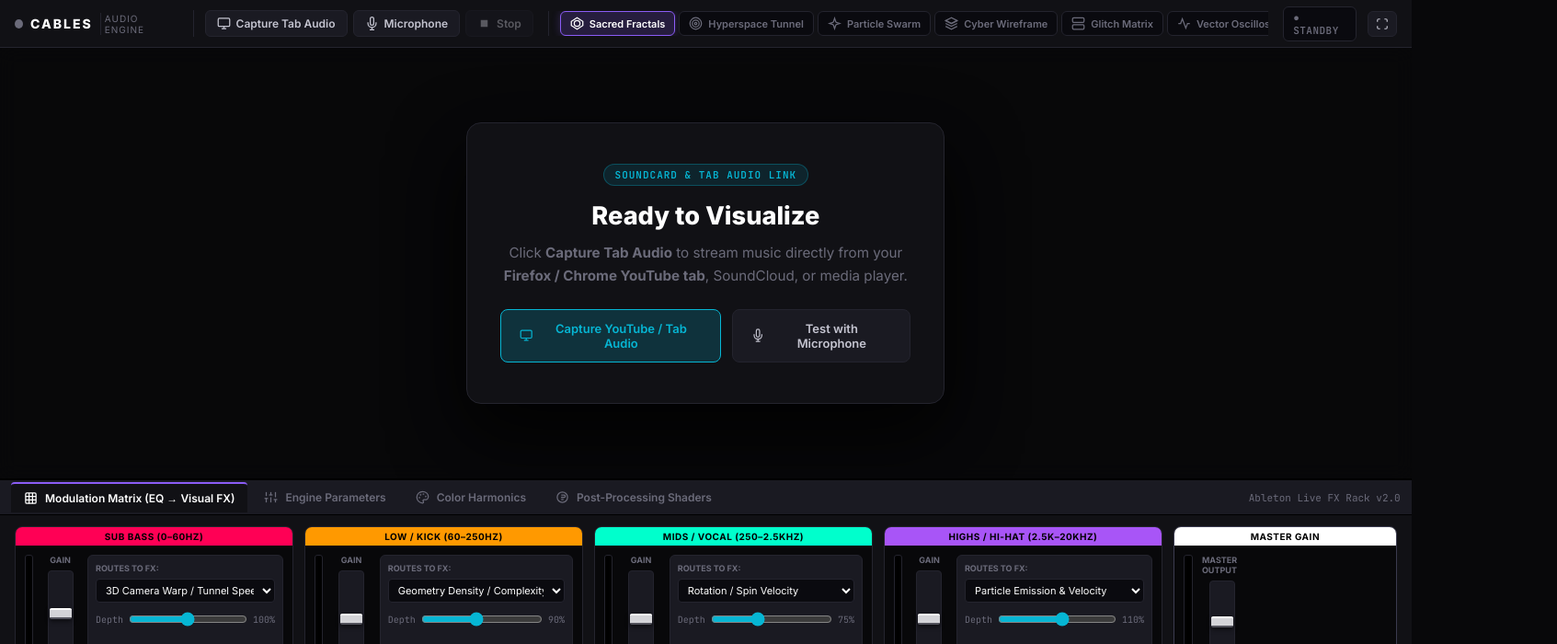
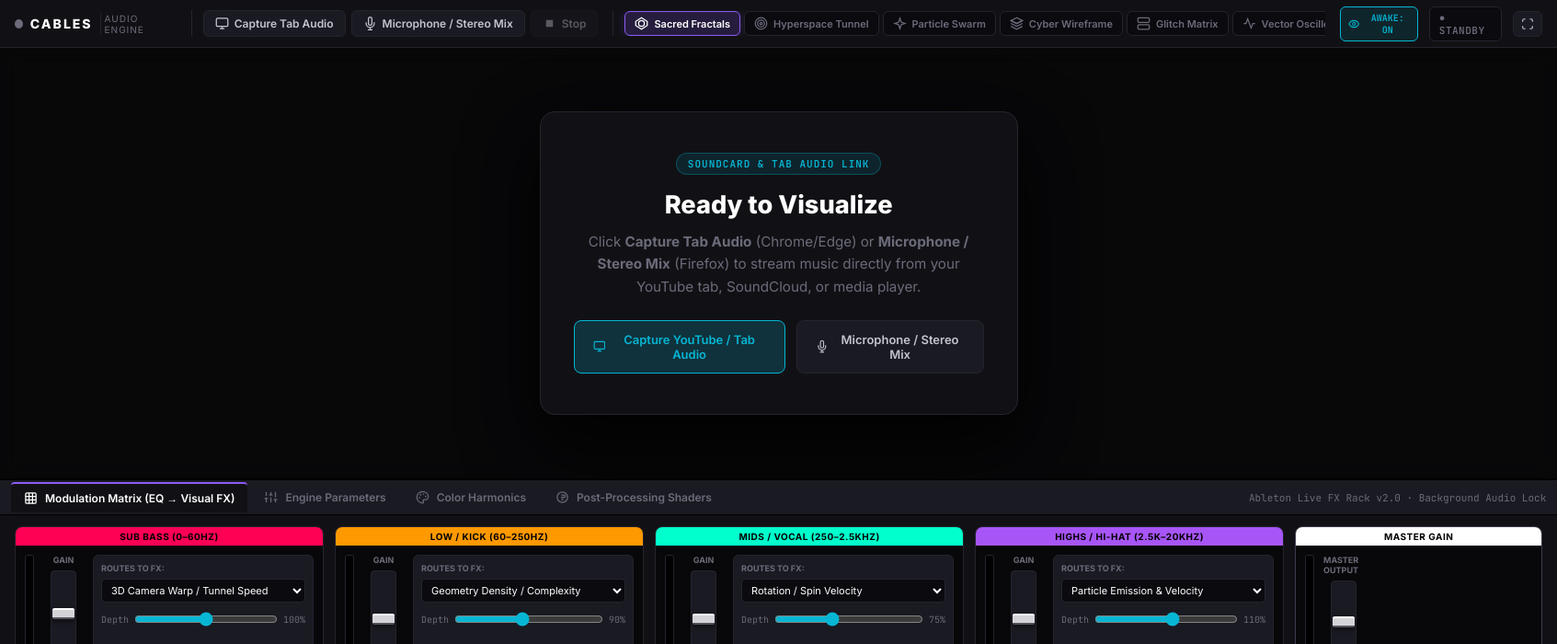
Before and after one commit to Mrswami/cables, a React (Vite) app: page / in a window 1280 px wide. Shown: the top 700 px of the page at 92% size, 1693 px wide, since content can reach past the window. Built offline with nearby package versions, Linux system fonts and the light colour scheme.

Commit message:
feat: background audio lock and screen wake lock to prevent sleep on alt-tab

```diff
--- a/src/App.jsx
+++ b/src/App.jsx
@@ -17,7 +17,8 @@ const Icons = {
   Sliders: () => <svg viewBox="0 0 24 24" fill="none" stroke="currentColor" strokeWidth="2" width="15" height="15"><line x1="4" y1="21" x2="4" y2="14"/><line x1="4" y1="10" x2="4" y2="3"/><line x1="12" y1="21" x2="12" y2="12"/><line x1="12" y1="8" x2="12" y2="3"/><line x1="20" y1="21" x2="20" y2="16"/><line x1="20" y1="12" x2="20" y2="3"/><line x1="1" y1="14" x2="7" y2="14"/><line x1="9" y1="8" x2="15" y2="8"/><line x1="17" y1="16" x2="23" y2="16"/></svg>,
   Palette: () => <svg viewBox="0 0 24 24" fill="none" stroke="currentColor" strokeWidth="2" width="15" height="15"><circle cx="13.5" cy="6.5" r=".5"/><circle cx="17.5" cy="10.5" r=".5"/><circle cx="8.5" cy="7.5" r=".5"/><circle cx="6.5" cy="12.5" r=".5"/><path d="M12 2C6.5 2 2 6.5 2 12s4.5 10 10 10c.926 0 1.648-.746 1.648-1.688 0-.437-.18-.835-.437-1.125-.29-.289-.438-.652-.438-1.125a1.64 1.64 0 0 1 1.668-1.668h1.996c3.051 0 5.555-2.503 5.555-5.554C21.965 6.012 17.461 2 12 2z"/></svg>,
   Fx: () => <svg viewBox="0 0 24 24" fill="none" stroke="currentColor" strokeWidth="2" width="15" height="15"><circle cx="12" cy="12" r="9"/><path d="M10 8h5a2 2 0 0 1 2 2v0a2 2 0 0 1-2 2h-5"/><path d="M10 12h4"/><path d="M10 16h4"/></svg>,
-  Matrix: () => <svg viewBox="0 0 24 24" fill="none" stroke="currentColor" strokeWidth="2" width="15" height="15"><rect x="3" y="3" width="18" height="18" rx="2"/><path d="M3 9h18"/><path d="M3 15h18"/><path d="M9 3v18"/><path d="M15 3v18"/></svg>
+  Matrix: () => <svg viewBox="0 0 24 24" fill="none" stroke="currentColor" strokeWidth="2" width="15" height="15"><rect x="3" y="3" width="18" height="18" rx="2"/><path d="M3 9h18"/><path d="M3 15h18"/><path d="M9 3v18"/><path d="M15 3v18"/></svg>,
+  Eye: () => <svg viewBox="0 0 24 24" fill="none" stroke="currentColor" strokeWidth="2" width="14" height="14"><path d="M2 12s3-7 10-7 10 7 10 7-3 7-10 7-10-7-10-7Z"/><circle cx="12" cy="12" r="3"/></svg>
 };
 
 // --- PRESET ENGINES ---
@@ -56,11 +57,13 @@ const MOD_TARGETS = [
 export default function App() {
   const canvasRef = useRef(null);
   const animRef = useRef(null);
+  const bgTimerRef = useRef(null);
   const analyserRef = useRef(null);
   const dataArrayRef = useRef(null);
   const waveDataArrayRef = useRef(null);
   const audioCtxRef = useRef(null);
   const streamRef = useRef(null);
+  const wakeLockRef = useRef(null);
 
   // App & Source State
   const [isRunning, setIsRunning] = useState(false);
@@ -70,6 +73,7 @@ export default function App() {
   const [error, setError] = useState('');
   const [activeTab, setActiveTab] = useState('matrix'); // 'matrix' | 'engine' | 'palette' | 'postfx'
   const [isFullscreen, setIsFullscreen] = useState(false);
+  const [keepAwake, setKeepAwake] = useState(true);
 
   // Live RMS Audio Levels for Strips
   const [levels, setLevels] = useState({ low: 0, mid: 0, high: 0, peak: 0, sub: 0 });
@@ -133,6 +137,57 @@ export default function App() {
     stateRef.current.params = params;
   }, [activeEngine, activePalette, subGain, lowGain, midGain, highGain, masterGain, modMatrix, params]);
 
+  // Request Screen WakeLock to prevent browser / display from sleeping
+  const requestWakeLock = async () => {
+    try {
+      if ('wakeLock' in navigator) {
+        wakeLockRef.current = await navigator.wakeLock.request('screen');
+      }
+    } catch (e) {
+      // Wake lock not supported or denied
+    }
+  };
+
+  const releaseWakeLock = () => {
+    if (wakeLockRef.current) {
+      wakeLockRef.current.release().catch(() => {});
+      wakeLockRef.current = null;
+    }
+  };
+
+  // Keep rendering and audio processing active even when Tab is unfocused or in background
+  useEffect(() => {
+    const handleVisibility = () => {
+      if (document.hidden) {
+        // Tab moved to background: keep Web Audio context awake & force continuous tick
+        if (audioCtxRef.current && audioCtxRef.current.state === 'suspended') {
+          audioCtxRef.current.resume();
+        }
+        if (stateRef.current.isRunning && !bgTimerRef.current) {
+          bgTimerRef.current = setInterval(() => {
+            renderFrame();
+          }, 1000 / 30); // 30fps steady background clock
+        }
+      } else {
+        // Tab in foreground: clear background interval and switch back to requestAnimationFrame
+        if (bgTimerRef.current) {
+          clearInterval(bgTimerRef.current);
+          bgTimerRef.current = null;
+        }
+        if (stateRef.current.isRunning) {
+          cancelAnimationFrame(animRef.current);
+          animRef.current = requestAnimationFrame(renderLoop);
+        }
+      }
+    };
+
+    document.addEventListener('visibilitychange', handleVisibility);
+    return () => {
+      document.removeEventListener('visibilitychange', handleVisibility);
+      if (bgTimerRef.current) clearInterval(bgTimerRef.current);
+    };
+  }, []); // eslint-disable-line react-hooks/exhaustive-deps
+
   // Handle Canvas Resize
   useEffect(() => {
     const handleResize = () => {
@@ -151,6 +206,12 @@ export default function App() {
   // Stop & Clean up Streams
   const stopAudio = useCallback(() => {
     cancelAnimationFrame(animRef.current);
+    if (bgTimerRef.current) {
+      clearInterval(bgTimerRef.current);
+      bgTimerRef.current = null;
+    }
+    releaseWakeLock();
+
     if (streamRef.current) {
       streamRef.current.getTracks().forEach(t => t.stop());
     }
@@ -171,7 +232,7 @@ export default function App() {
     }
   }, []);
 
-  // Setup Web Audio Graph
+  // Setup Web Audio Graph with continuous background active node
   const buildAudioGraph = useCallback((stream) => {
     const audioCtx = new (window.AudioContext || window.webkitAudioContext)();
     const analyser = audioCtx.createAnalyser();
@@ -183,6 +244,12 @@ export default function App() {
     const source = audioCtx.createMediaStreamSource(stream);
     source.connect(analyser);
 
+    // Create an inaudible gain node connected to destination to force the browser audio pipeline to NEVER sleep
+    const keepAliveGain = audioCtx.createGain();
+    keepAliveGain.gain.value = 0.00001; // virtually silent but actively streamed to speakers
+    source.connect(keepAliveGain);
+    keepAliveGain.connect(audioCtx.destination);
+
     audioCtxRef.current = audioCtx;
     analyserRef.current = analyser;
     dataArrayRef.current = new Uint8Array(analyser.frequencyBinCount);
@@ -192,11 +259,14 @@ export default function App() {
     setIsRunning(true);
     stateRef.current.isRunning = true;
 
+    // Request screen wake lock
+    if (keepAwake) requestWakeLock();
+
     // Initialize particles
     initParticles();
 
     animRef.current = requestAnimationFrame(renderLoop);
-  }, []); // eslint-disable-line react-hooks/exhaustive-deps
+  }, [keepAwake]); // eslint-disable-line react-hooks/exhaustive-deps
 
   const initParticles = () => {
     const pts = [];
@@ -230,8 +300,8 @@ export default function App() {
           sampleRate: 48000
         }
       });
-      // Disable video tracks immediately to free CPU/GPU
-      stream.getVideoTracks().forEach(track => { track.enabled = false; });
+      // Do NOT kill the video track immediately or some browsers pause the whole stream on Alt+Tab.
+      // We keep the track alive in memory so background streaming never sleeps.
       buildAudioGraph(stream);
       setSourceType('tab');
     } catch (err) {
@@ -239,7 +309,7 @@ export default function App() {
     }
   };
 
-  // Capture Microphone Audio
+  // Capture Microphone Audio (or Stereo Mix for Firefox)
   const captureMic = async () => {
     setError('');
     try {
@@ -269,8 +339,8 @@ export default function App() {
     return modSum;
   };
 
-  // --- CORE 60FPS RENDER PIPELINE ---
-  const renderLoop = useCallback(() => {
+  // Single Frame Render Engine
+  const renderFrame = () => {
     if (!analyserRef.current || !canvasRef.current) return;
 
     const analyser = analyserRef.current;
@@ -336,8 +406,6 @@ export default function App() {
     const currentPal = PALETTES.find(p => p.id === st.activePalette) || PALETTES[0];
     const c0 = currentPal.colors[0];
     const c1 = currentPal.colors[1];
-    const c2 = currentPal.colors[2];
-    const c3 = currentPal.colors[3];
 
     // Background Decay & Strobe effect
     ctx.save();
@@ -605,7 +673,12 @@ export default function App() {
       }
       ctx.restore();
     }
+  };
 
+  // --- CORE 60FPS RENDER PIPELINE ---
+  const renderLoop = useCallback(() => {
+    if (!stateRef.current.isRunning) return;
+    renderFrame();
     animRef.current = requestAnimationFrame(renderLoop);
   }, []); // eslint-disable-line react-hooks/exhaustive-deps
 
@@ -655,9 +728,9 @@ export default function App() {
             id="btn-capture-mic"
             className={`transport-btn capture-btn ${sourceType === 'mic' ? 'active-mic' : ''}`}
             onClick={captureMic}
-            title="Capture Microphone"
+            title="Capture Microphone (or Stereo Mix for Firefox)"
           >
-            <Icons.Mic /> Microphone
+            <Icons.Mic /> Microphone / Stereo Mix
           </button>
           <button
             id="btn-stop"
@@ -689,10 +762,19 @@ export default function App() {
 
         {/* LIVE STATUS & CONTROLS */}
         <div className="topbar-section status-section">
+          <button
+            className={`awake-toggle-btn ${keepAwake ? 'active' : ''}`}
+            onClick={() => setKeepAwake(!keepAwake)}
+            title="Keep Audio Engine & Visuals awake in background / Alt-Tab"
+          >
+            <Icons.Eye />
+            <span>{keepAwake ? 'AWAKE: ON' : 'AWAKE: OFF'}</span>
+          </button>
+
           {isRunning ? (
             <span className="status-badge live">
               <span className="pulse-dot"></span>
-              LIVE · {sourceType === 'tab' ? 'Browser Audio' : 'Microphone'}
+              LIVE · {sourceType === 'tab' ? 'Browser Audio' : 'Mic / Stereo Mix'}
             </span>
           ) : (
             <span className="status-badge idle">● STANDBY</span>
@@ -715,15 +797,15 @@ export default function App() {
               <div className="idle-badge">Soundcard & Tab Audio Link</div>
               <h2>Ready to Visualize</h2>
               <p>
-                Click <strong>Capture Tab Audio</strong> to stream music directly from your
-                <strong> Firefox / Chrome YouTube tab</strong>, SoundCloud, or media player.
+                Click <strong>Capture Tab Audio</strong> (Chrome/Edge) or <strong>Microphone / Stereo Mix</strong> (Firefox)
+                to stream music directly from your YouTube tab, SoundCloud, or media player.
               </p>
               <div className="idle-actions">
                 <button className="idle-action-btn primary" onClick={captureTabAudio}>
                   <Icons.Monitor /> Capture YouTube / Tab Audio
                 </button>
                 <button className="idle-action-btn" onClick={captureMic}>
-                  <Icons.Mic /> Test with Microphone
+                  <Icons.Mic /> Microphone / Stereo Mix
                 </button>
               </div>
               {error && <div className="error-callout">{error}</div>}
@@ -781,7 +863,7 @@ export default function App() {
               <Icons.Fx /> Post-Processing Shaders
             </button>
           </div>
-          <span className="rack-info">Ableton Live FX Rack v2.0</span>
+          <span className="rack-info">Ableton Live FX Rack v2.0 · Background Audio Lock</span>
         </div>
 
         <div className="rack-content">
--- a/src/index.css
+++ b/src/index.css
@@ -210,6 +210,33 @@ body {
 .status-section {
   margin-left: auto;
   gap: 12px;
+}
+
+.awake-toggle-btn {
+  background: var(--bg-input);
+  border: 1px solid var(--border-light);
+  border-radius: 6px;
+  color: var(--text-muted);
+  font-family: var(--font-mono);
+  font-size: 10px;
+  font-weight: 700;
+  padding: 5px 8px;
+  display: flex;
+  align-items: center;
+  gap: 6px;
+  cursor: pointer;
+  transition: all 0.15s ease;
+}
+
+.awake-toggle-btn:hover {
+  color: var(--text-active);
+  border-color: #3b3b4f;
+}
+
+.awake-toggle-btn.active {
+  background: rgba(6, 182, 212, 0.12);
+  border-color: var(--accent-cyan);
+  color: var(--accent-cyan);
 }
 
 .status-badge {
```
